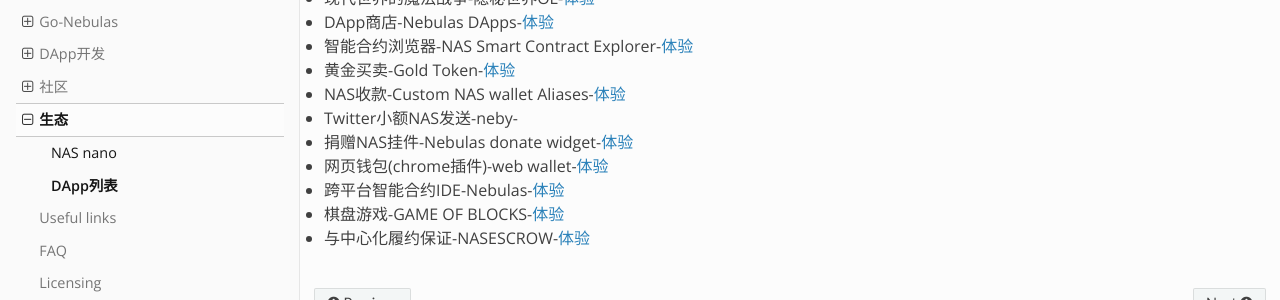
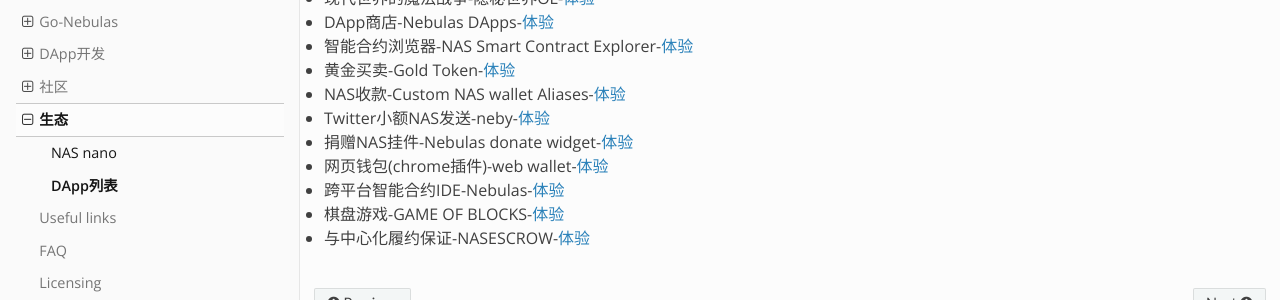
Before and after one commit to nebulasio/nebdocs, a Sphinx documentation site: the page built from docs/ecosystem/ecosystem-dapps-list.md, in a window 1280 px wide. Shown: the part 289-589 px from the top of the page. Built offline with Sphinx 7.4.7 and the Read the Docs theme 2.0.0, drawn with Linux system fonts in a browser that asks for light colours; pages that are not in the unit, such as notebooks, are missing from menus.

Commit message:
Update ecosystem-dapps-list.md

```diff
--- a/docs/ecosystem/ecosystem-dapps-list.md
+++ b/docs/ecosystem/ecosystem-dapps-list.md
@@ -10,7 +10,7 @@
 - 智能合约浏览器-NAS Smart Contract Explorer-[体验](http://explorer.nebulas.cool/)
 - 黄金买卖-Gold Token-[体验](https://gold.nebulas.ru/#/)
 - NAS收款-Custom NAS wallet Aliases-[体验](https://nas.me/)
-- Twitter小额NAS发送-neby-[](https://nebulearn.com/apps/neby/)
+- Twitter小额NAS发送-neby-[体验](https://nebulearn.com/apps/neby/)
 - 捐赠NAS挂件-Nebulas donate widget-[体验](http://nas.donate.social/)
 - 网页钱包(chrome插件)-web wallet-[体验](http://nebulaswallet.app/)
 - 跨平台智能合约IDE-Nebulas-[体验](https://nebide.block2100.com/)
```
